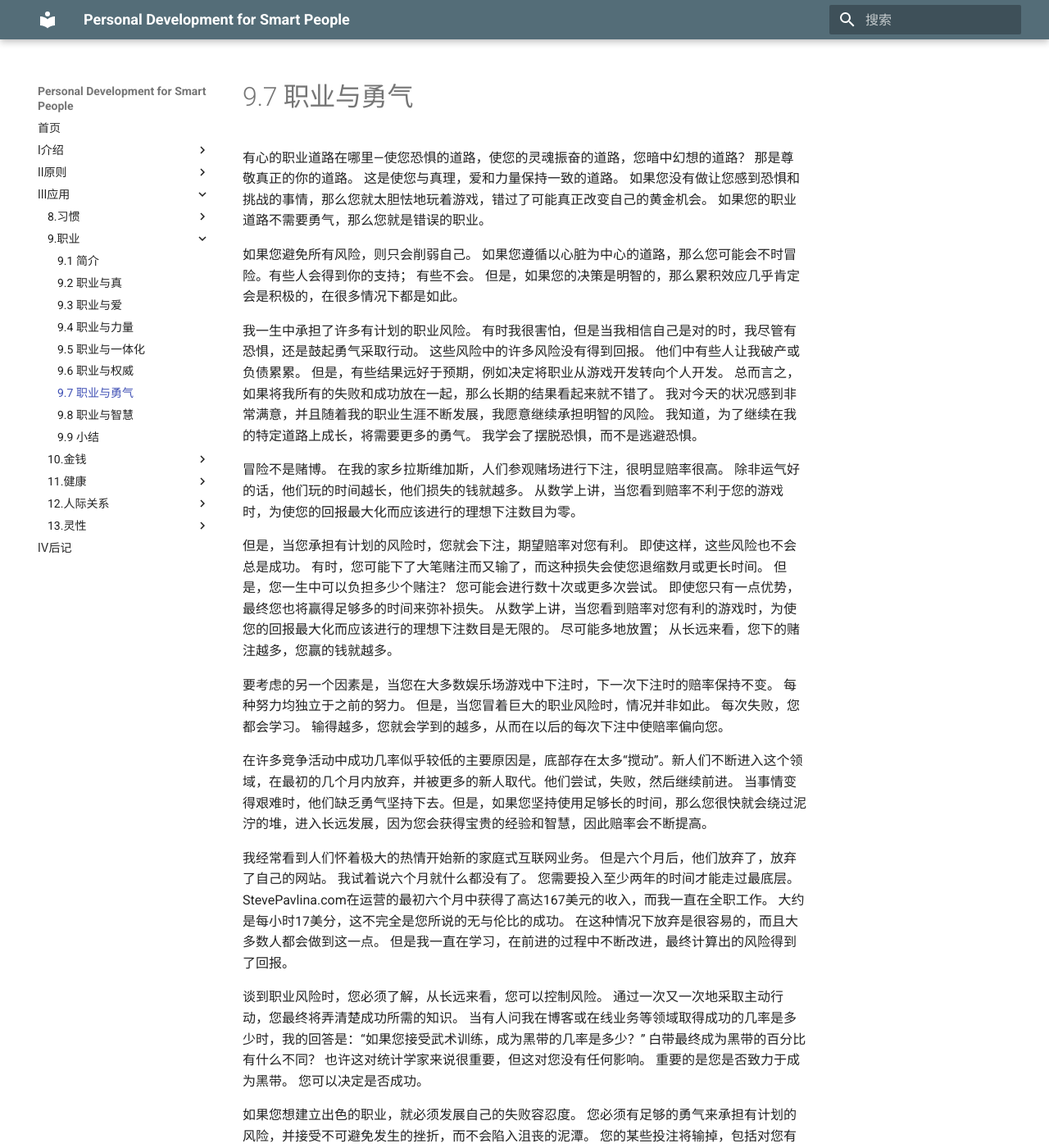
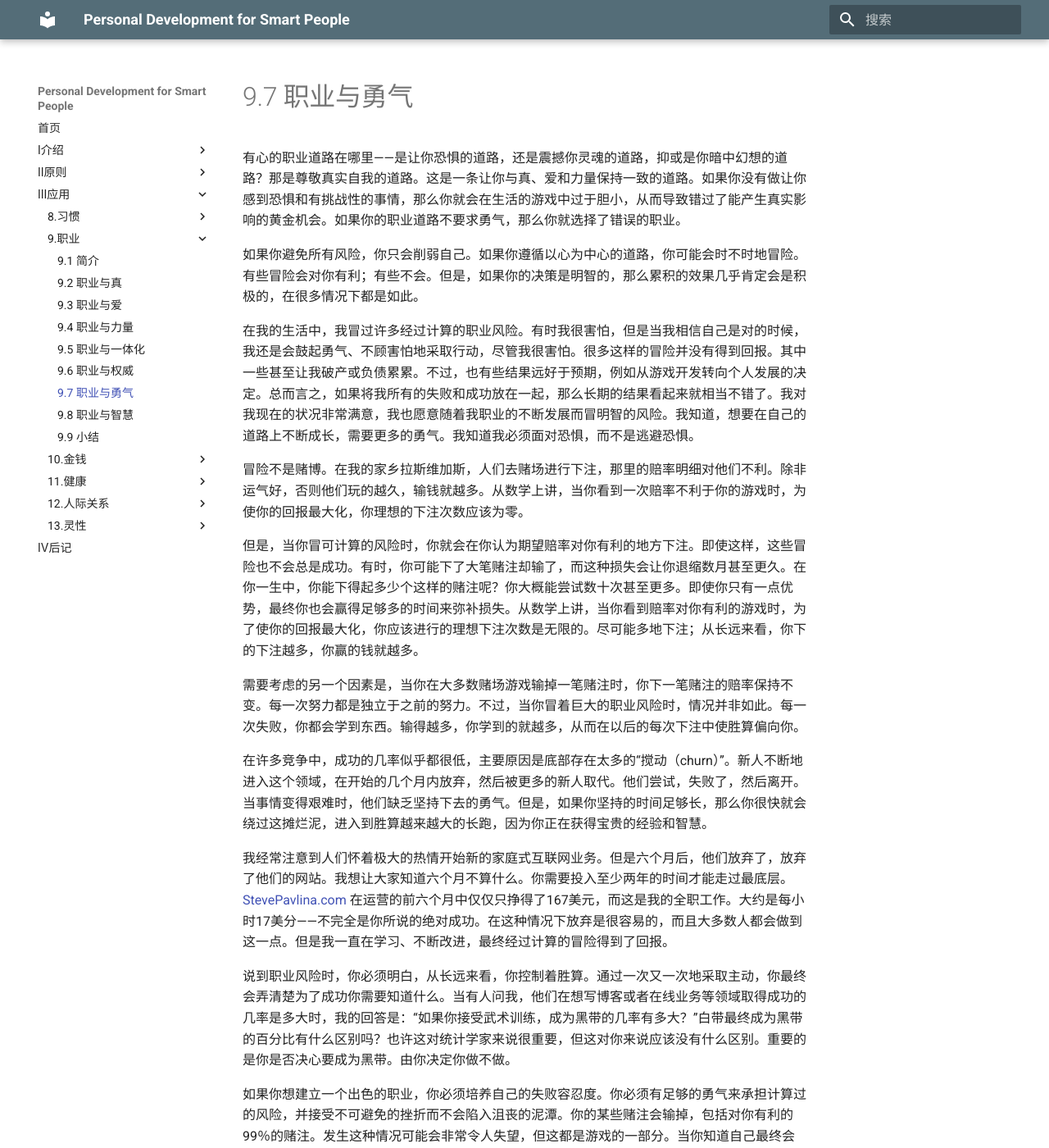
Before and after one commit to wtsnwei/pdsp, an MkDocs documentation site: the page built from docs/3.Application/09.career/06.career-and-courage.md, in a window 1280 px wide and 1400 px high. Shown: the whole window at 82% size. Built offline with MkDocs 1.6.1 and Material for MkDocs 9.7.7, drawn with Linux system fonts in a browser that asks for light colours; some of the changed text lies outside the part shown.

Commit message:
校对完了《career and courage》这一节

```diff
--- a/docs/3.Application/09.career/06.career-and-courage.md
+++ b/docs/3.Application/09.career/06.career-and-courage.md
@@ -3,29 +3,28 @@ title:      Career and Courage
 date:       2021-03-13
 ---
 
-有心的职业道路在哪里—使您恐惧的道路，使您的灵魂振奋的道路，您暗中幻想的道路？
-那是尊敬真正的你的道路。 这是使您与真理，爱和力量保持一致的道路。 如果您没有做让您感到恐惧和挑战的事情，那么您就太胆怯地玩着游戏，错过了可能真正改变自己的黄金机会。 如果您的职业道路不需要勇气，那么您就是错误的职业。
+有心的职业道路在哪里——是让你恐惧的道路，还是震撼你灵魂的道路，抑或是你暗中幻想的道路？那是尊敬真实自我的道路。这是一条让你与真、爱和力量保持一致的道路。如果你没有做让你感到恐惧和有挑战性的事情，那么你就会在生活的游戏中过于胆小，从而导致错过了能产生真实影响的黄金机会。如果你的职业道路不要求勇气，那么你就选择了错误的职业。
 
-如果您避免所有风险，则只会削弱自己。 如果您遵循以心脏为中心的道路，那么您可能会不时冒险。有些人会得到你的支持； 有些不会。 但是，如果您的决策是明智的，那么累积效应几乎肯定会是积极的，在很多情况下都是如此。
+如果你避免所有风险，你只会削弱自己。如果你遵循以心为中心的道路，你可能会时不时地冒险。有些冒险会对你有利；有些不会。但是，如果你的决策是明智的，那么累积的效果几乎肯定会是积极的，在很多情况下都是如此。
 
-我一生中承担了许多有计划的职业风险。 有时我很害怕，但是当我相信自己是对的时，我尽管有恐惧，还是鼓起勇气采取行动。 这些风险中的许多风险没有得到回报。 他们中有些人让我破产或负债累累。 但是，有些结果远好于预期，例如决定将职业从游戏开发转向个人开发。 总而言之，如果将我所有的失败和成功放在一起，那么长期的结果看起来就不错了。 我对今天的状况感到非常满意，并且随着我的职业生涯不断发展，我愿意继续承担明智的风险。 我知道，为了继续在我的特定道路上成长，将需要更多的勇气。 我学会了摆脱恐惧，而不是逃避恐惧。
+在我的生活中，我冒过许多经过计算的职业风险。有时我很害怕，但是当我相信自己是对的时候，我还是会鼓起勇气、不顾害怕地采取行动，尽管我很害怕。很多这样的冒险并没有得到回报。其中一些甚至让我破产或负债累累。不过，也有些结果远好于预期，例如从游戏开发转向个人发展的决定。总而言之，如果将我所有的失败和成功放在一起，那么长期的结果看起来就相当不错了。我对我现在的状况非常满意，我也愿意随着我职业的不断发展而冒明智的风险。我知道，想要在自己的道路上不断成长，需要更多的勇气。我知道我必须面对恐惧，而不是逃避恐惧。
 
-冒险不是赌博。 在我的家乡拉斯维加斯，人们参观赌场进行下注，很明显赔率很高。 除非运气好的话，他们玩的时间越长，他们损失的钱就越多。 从数学上讲，当您看到赔率不利于您的游戏时，为使您的回报最大化而应该进行的理想下注数目为零。
+冒险不是赌博。在我的家乡拉斯维加斯，人们去赌场进行下注，那里的赔率明细对他们不利。除非运气好，否则他们玩的越久，输钱就越多。从数学上讲，当你看到一次赔率不利于你的游戏时，为使你的回报最大化，你理想的下注次数应该为零。
 
-但是，当您承担有计划的风险时，您就会下注，期望赔率对您有利。 即使这样，这些风险也不会总是成功。 有时，您可能下了大笔赌注而又输了，而这种损失会使您退缩数月或更长时间。 但是，您一生中可以负担多少个赌注？ 您可能会进行数十次或更多次尝试。 即使您只有一点优势，最终您也将赢得足够多的时间来弥补损失。 从数学上讲，当您看到赔率对您有利的游戏时，为使您的回报最大化而应该进行的理想下注数目是无限的。 尽可能多地放置； 从长远来看，您下的赌注越多，您赢的钱就越多。
+但是，当你冒可计算的风险时，你就会在你认为期望赔率对你有利的地方下注。即使这样，这些冒险也不会总是成功。有时，你可能下了大笔赌注却输了，而这种损失会让你退缩数月甚至更久。在你一生中，你能下得起多少个这样的赌注呢？你大概能尝试数十次甚至更多。即使你只有一点优势，最终你也会赢得足够多的时间来弥补损失。从数学上讲，当你看到赔率对你有利的游戏时，为了使你的回报最大化，你应该进行的理想下注次数是无限的。尽可能多地下注；从长远来看，你下的下注越多，你赢的钱就越多。
 
-要考虑的另一个因素是，当您在大多数娱乐场游戏中下注时，下一次下注时的赔率保持不变。 每种努力均独立于之前的努力。 但是，当您冒着巨大的职业风险时，情况并非如此。 每次失败，您都会学习。 输得越多，您就会学到的越多，从而在以后的每次下注中使赔率偏向您。
+需要考虑的另一个因素是，当你在大多数赌场游戏输掉一笔赌注时，你下一笔赌注的赔率保持不变。每一次努力都是独立于之前的努力。不过，当你冒着巨大的职业风险时，情况并非如此。每一次失败，你都会学到东西。输得越多，你学到的就越多，从而在以后的每次下注中使胜算偏向你。
 
-在许多竞争活动中成功几率似乎较低的主要原因是，底部存在太多“搅动”。新人们不断进入这个领域，在最初的几个月内放弃，并被更多的新人取代。他们尝试，失败，然后继续前进。 当事情变得艰难时，他们缺乏勇气坚持下去。但是，如果您坚持使用足够长的时间，那么您很快就会绕过泥泞的堆，进入长远发展，因为您会获得宝贵的经验和智慧，因此赔率会不断提高。
+在许多竞争中，成功的几率似乎都很低，主要原因是底部存在太多的“搅动（churn）”。新人不断地进入这个领域，在开始的几个月内放弃，然后被更多的新人取代。他们尝试，失败了，然后离开。当事情变得艰难时，他们缺乏坚持下去的勇气。但是，如果你坚持的时间足够长，那么你很快就会绕过这摊烂泥，进入到胜算越来越大的长跑，因为你正在获得宝贵的经验和智慧。
 
-我经常看到人们怀着极大的热情开始新的家庭式互联网业务。 但是六个月后，他们放弃了，放弃了自己的网站。 我试着说六个月就什么都没有了。 您需要投入至少两年的时间才能走过最底层。  StevePavlina.com在运营的最初六个月中获得了高达167美元的收入，而我一直在全职工作。 大约是每小时17美分，这不完全是您所说的无与伦比的成功。 在这种情况下放弃是很容易的，而且大多数人都会做到这一点。 但是我一直在学习，在前进的过程中不断改进，最终计算出的风险得到了回报。
+我经常注意到人们怀着极大的热情开始新的家庭式互联网业务。但是六个月后，他们放弃了，放弃了他们的网站。我想让大家知道六个月不算什么。你需要投入至少两年的时间才能走过最底层。[StevePavlina.com](https://stevepavlina.com/) 在运营的前六个月中仅仅只挣得了167美元，而这是我的全职工作。大约是每小时17美分——不完全是你所说的绝对成功。在这种情况下放弃是很容易的，而且大多数人都会做到这一点。但是我一直在学习、不断改进，最终经过计算的冒险得到了回报。
 
-谈到职业风险时，您必须了解，从长远来看，您可以控制风险。 通过一次又一次地采取主动行动，您最终将弄清楚成功所需的知识。 当有人问我在博客或在线业务等领域取得成功的几率是多少时，我的回答是：“如果您接受武术训练，成为黑带的几率是多少？” 白带最终成为黑带的百分比有什么不同？ 也许这对统计学家来说很重要，但这对您没有任何影响。 重要的是您是否致力于成为黑带。 您可以决定是否成功。
+说到职业风险时，你必须明白，从长远来看，你控制着胜算。通过一次又一次地采取主动，你最终会弄清楚为了成功你需要知道什么。当有人问我，他们在想写博客或者在线业务等领域取得成功的几率是多大时，我的回答是：“如果你接受武术训练，成为黑带的几率有多大？”白带最终成为黑带的百分比有什么区别吗？也许这对统计学家来说很重要，但这对你来说应该没有什么区别。重要的是你是否决心要成为黑带。由你决定你做不做。
 
-如果您想建立出色的职业，就必须发展自己的失败容忍度。 您必须有足够的勇气来承担有计划的风险，并接受不可避免发生的挫折，而不会陷入沮丧的泥潭。 您的某些投注将输掉，包括对您有利的99％的投注。 发生这种情况可能会非常令人失望，但这是游戏的全部。 当您知道自己最终将要遭受损失时，需要勇气去玩游戏。 不要让一些失败使您失望。 只要继续做出最佳决策即可。
+如果你想建立一个出色的职业，你必须培养自己的失败容忍度。你必须有足够的勇气来承担计算过的风险，并接受不可避免的挫折而不会陷入沮丧的泥潭。你的某些赌注会输掉，包括对你有利的99％的赌注。发生这种情况可能会非常令人失望，但这都是游戏的一部分。当你知道自己最终会输时，玩游戏需要勇气。不要因为几次失败就灰心丧气。继续做你能做出的最假决定。
 
-当您确信风险回报率是合理的并且您愿意应对可能的最坏结果时，冒风险就可以了。 破产真的没什么大不了的。 我自己做过几次； 令我惊讶的是，我发现钱用完后没有停车标志，所以我一直坚持下去，从头开始重建。 如果您下定决心，缺钱并不能阻止您。 您是否有足够的勇气冒险冒险去追求自己的梦想？
+当你确信风险回报率是合理的并且你愿意应对最坏的可能结果时，冒破产的险是可以接受的。破产真的没什么大不了的。我自己就做过几次；令我惊讶的是，我发现钱用完后就没有退路了，所以我继续往前走，从头开始重建。如果你下定决心，缺钱也阻止不了你。你有足够的勇气冒着破产的风险去追求你的梦想吗？
 
-不要为了钱而玩职业游戏。 如果您认为钱是最高的奖金，那么您会被各种快速致富的计划所吸引，并且您会做出很多愚蠢的下注。 即使您赢得了所寻求的金钱，您仍然会因为错过目标而蒙受损失。 真正的奖赏是成就。 这意味着将自己摆在自己喜欢的工作岗位上，增强自己的才能和才华，享受丰厚的收入，并为他人做出有意义的贡献。 现在，这是值得拥有的奖品。
+不要为了钱而玩职业游戏。如果你认为金钱是最高的奖励，那么你会被各种快速致富的计划所吸引，你会做出很多愚蠢的下注。即使你赢得了所追求的金钱，你仍然输了，因为你没有达到目标。真正的奖赏是成就感。这意味着将自己置于自己热爱的工作上，培养自己的优势和天赋，享受丰厚的收入，并为他人做出有意义的贡献。这才是值得拥有的奖品。
 
-不要适应怯co的职业选择。 不要为梦想而消磨时间。 发挥勇气去追求真正实现的成就，这远比对安全的幻想更大。 不要对物质财产如此依恋，以至于您担心要冒真正重要的事情冒险。 如果您死了，所有的东西都将被抛在后面。 真的不是那么重要。 重要的是您在这里时会经历多少有意识的成长，因为那是死后唯一可以保留的东西。
+不要满足于懦弱的职业选择。不要放弃你的梦想。锻炼你的勇气去追求真正的满足，它比虚假的安全要美好的多。不要太依赖物质财富，以至于你害怕拿它们去冒险得到真正重要的东西。当你死亡了，所有的东西都会被留下。这些真的没有那么重要。重要的是你在这里经历了多少有意识的成长，因为那是死后唯一可以保留的东西。
```
Also changed, not shown: docs/3.Application/09.career/04.career-and-oneness.md (+4 -4 lines), docs/3.Application/09.career/05.career-and-authority.md (+4 -4 lines).
